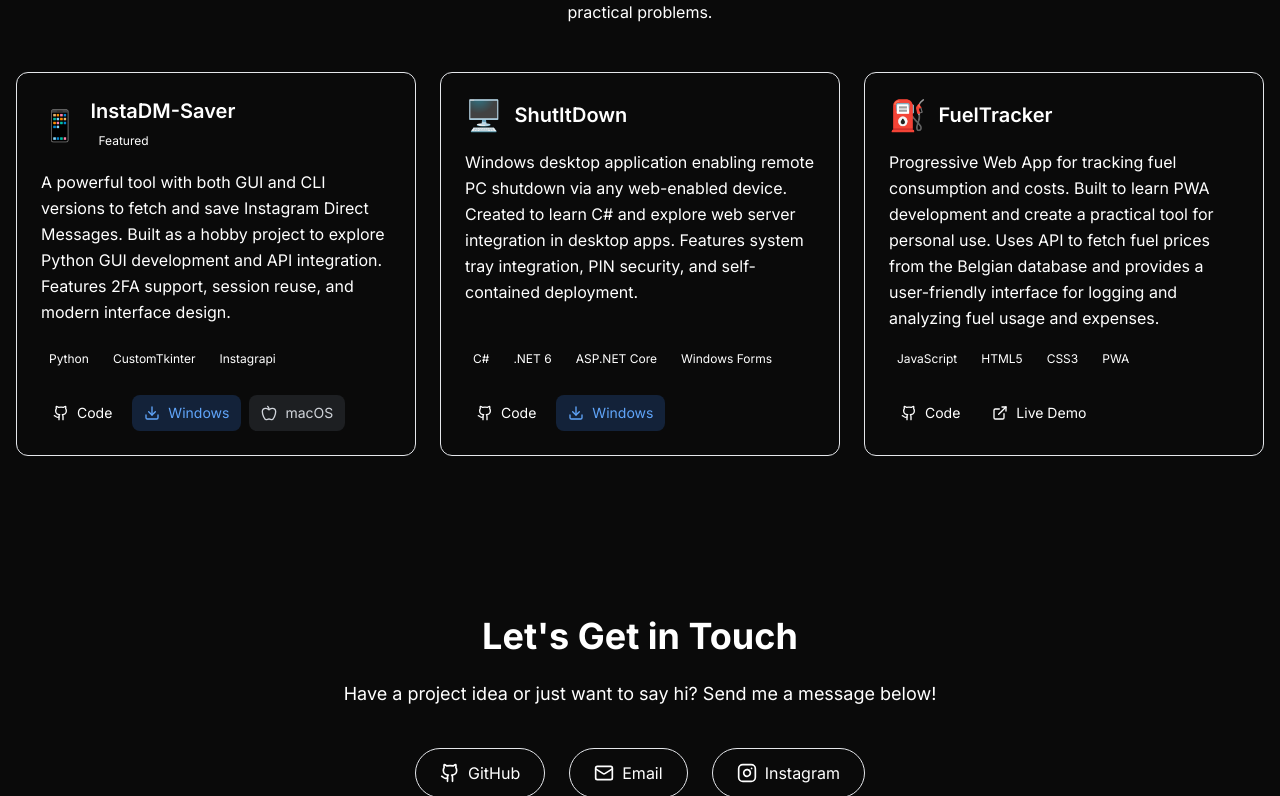
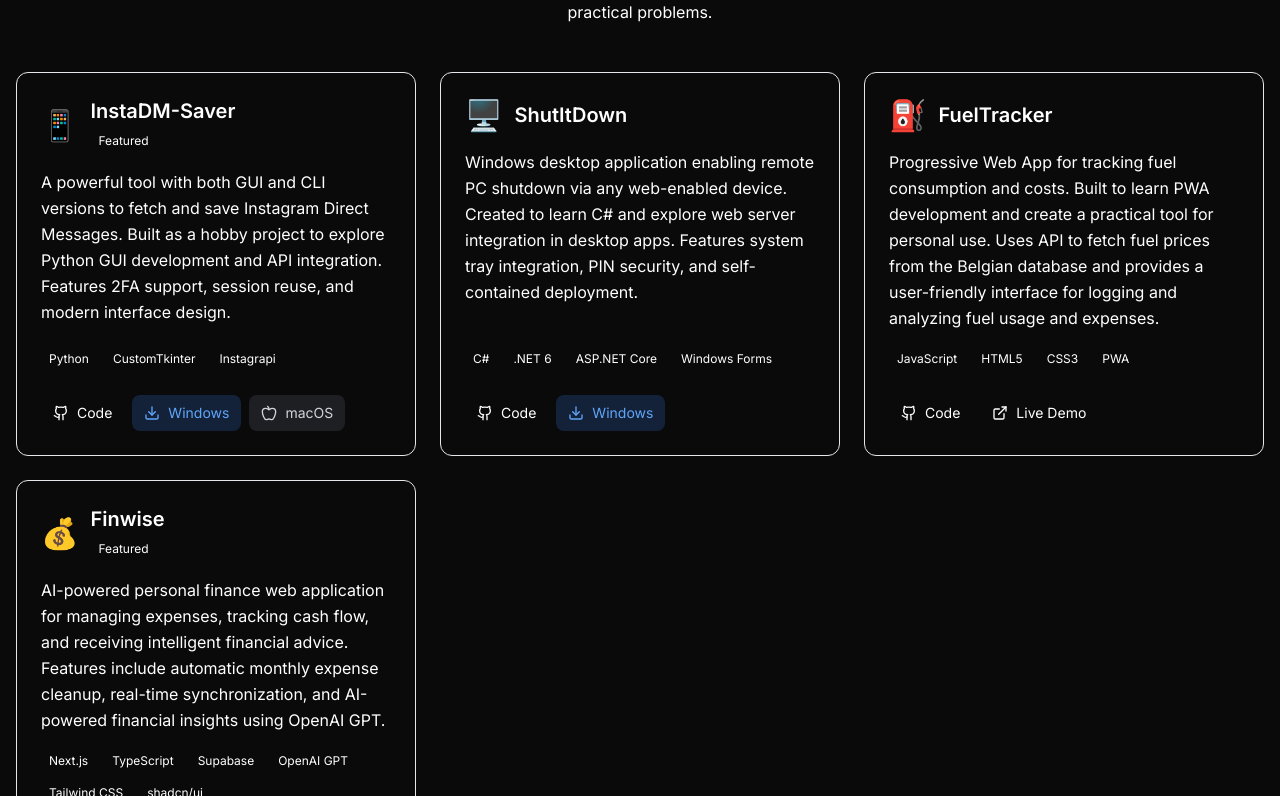
Before and after one commit to yyyutakaaa/dark-mode-portfolio, a Next.js app: page / in a window 1280 px wide. Shown: the part 2004-2800 px from the top of the page. Built offline with nearby package versions, Linux system fonts and the light colour scheme.

Commit message:
feat: add Finwise project to Projects component with detailed description and links

```diff
--- a/components/Projects.tsx
+++ b/components/Projects.tsx
@@ -38,6 +38,24 @@ const projects = [
     technologies: ["JavaScript", "HTML5", "CSS3", "PWA"],
     githubUrl: "https://github.com/yyyutakaaa/FuelTracker",
     liveUrl: "https://fueltracker.mehdioul.dev",
+  },
+  {
+    id: 4,
+    title: "Finwise",
+    description:
+      "AI-powered personal finance web application for managing expenses, tracking cash flow, and receiving intelligent financial advice. Features include automatic monthly expense cleanup, real-time synchronization, and AI-powered financial insights using OpenAI GPT.",
+    icon: "💰",
+    technologies: [
+      "Next.js",
+      "TypeScript",
+      "Supabase",
+      "OpenAI GPT",
+      "Tailwind CSS",
+      "shadcn/ui",
+    ],
+    githubUrl: "https://github.com/yyyutakaaa/Finwise",
+    liveUrl: "https://finwise.mehdioul.dev/dashboard",
+    featured: true,
   },
 ];
 
```
Also changed, not shown: 1 other file (tests, documents, lock files or other folders).
